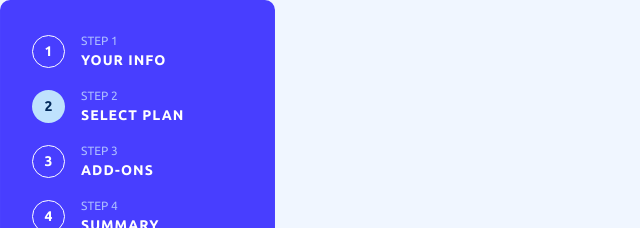
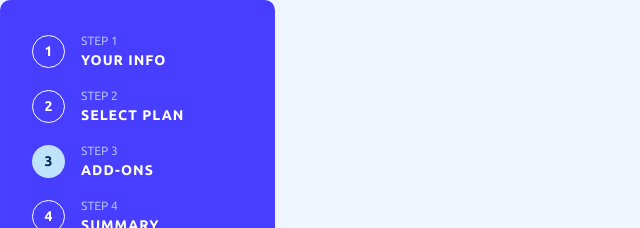
Before and after one commit to teoh4770/multiform, a React (Vite) app: page / in a window 1280 px wide. Shown: the top 228 px of the page, without its empty margins (0-640 px from the left). Built offline with nearby package versions, Linux system fonts and the light colour scheme.

Commit message:
:bug:Fix: steps component currentStep - update the steps currentStep value to start from base 0 instead of base 1

```diff
--- a/src/components/Steps/index.tsx
+++ b/src/components/Steps/index.tsx
@@ -16,8 +16,8 @@ function Steps({ stepList, currentStep }: ISteps) {
         <li key={i}>
           <Step
             caption={step}
-            stepCount={i + 1}
-            isCurrentStep={currentStep === i + 1}
+            stepCount={i + 1} // think of it as label, so base 1
+            isCurrentStep={currentStep === i} // base 0
           />
         </li>
       ))}
```
